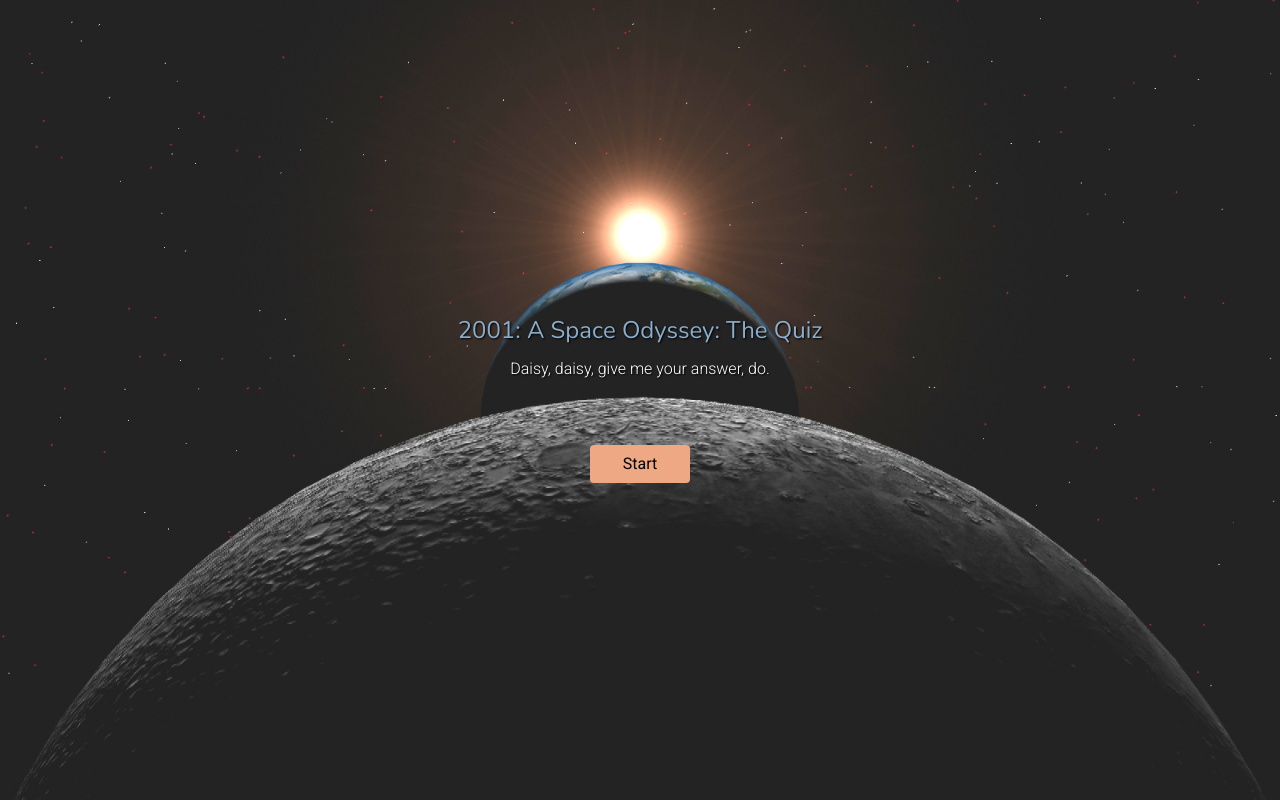
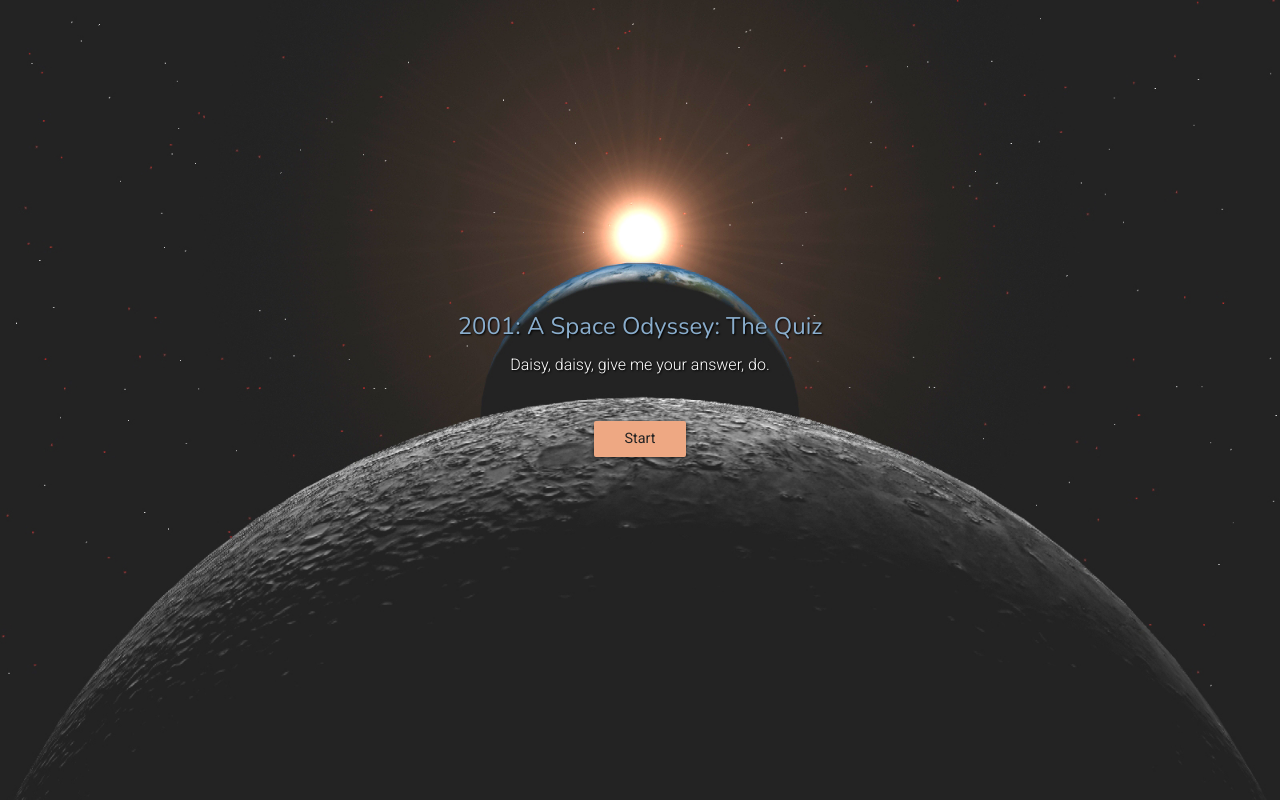
Before and after one commit to thinkful-ei-panda/quiz-app-matt-josh, a plain HTML site: page index.html in a window 1280 px wide. Drawn offline with nearby package versions, Linux system fonts and the light colour scheme.

Commit message:
updated button styles and added code commenting

```diff
--- a/app.css
+++ b/app.css
@@ -1,15 +1,7 @@
-/* Your styles should be mobile-first and responsive */
-
-/**
-  * If you are unclear on how to utilize a mobile-first, responsive technique to write your CSS, here is an example:
-  *
-  * https://github.com/andreacardybailey/responsive_example/blob/master/styles/responsive-base.css
-  *
-*/
-
+/* Google Fonts */
 @import url('https://fonts.googleapis.com/css2?family=Nunito:wght@200;400&family=Roboto:wght@300;400;500&display=swap');
 
-
+/* Main & Container Styles */
 main {
     font-family: 'Roboto', sans-serif;
     font-size: 1rem;
@@ -32,6 +24,7 @@ main {
     width: 100%;
 }
 
+/* Start & End Page Styles */
 .start, .end {
     background: url("https://thinkful-ei-panda.github.io/quiz-app-matt-josh/images/2001.jpg") center center / cover no-repeat;
     align-items: center;
@@ -42,6 +35,7 @@ main {
     width:100%
 }
 
+/* Header Font Styles */
 h1, h2, h3 {
     font-family: 'Nunito', sans-serif;
     font-weight: 400;
@@ -53,6 +47,7 @@ h1 {
     font-size: 1.5rem;
 }
 
+/* Flex Group & Item Styles */
 .group {
     display: flex;
     flex-direction: column;
@@ -79,24 +74,7 @@ h1 {
     text-align: left;
 }
 
-button {
-    border-radius: 4px;
-    border: 0px;
-    background-color: #EEA883;
-    width: 100px;
-    padding:10px 15px;
-    margin: 50px 0 0 0;
-}
-
-.button-center {
-    text-align: center;
-}
-
-button:hover {
-    background-color: #C08465;
-    cursor: pointer;
-  }
-
+/* Form & Button Styles */
 form {
     display: flex;
     flex-direction: column;
@@ -107,3 +85,71 @@ form {
 input[type=radio] {
     margin:10px;
 }
+
+.btn {
+    font-size: .9rem;
+
+    position: relative;
+
+    display: block;
+    margin: 30px auto;
+
+    overflow: hidden;
+
+    border-width: 0;
+    outline: none;
+    border-radius: 2px;
+    box-shadow: 0 1px 4px rgba(0, 0, 0, .6);
+
+    background-color: #EEA883;
+    color: #232323;
+
+    transition: background-color .3s;
+  }
+
+  .btn:hover, .btn:focus {
+    background-color: #C08465;
+  }
+
+  .btn > * {
+    position: relative;
+  }
+
+  .btn span {
+    display: block;
+    padding: 12px 24px;
+  }
+
+ .btn:before {
+    content: "";
+
+    position: absolute;
+    top: 50%;
+    left: 50%;
+
+    display: block;
+    width: 0;
+    padding: 0;
+
+    border-radius: 100%;
+
+    background-color: rgba(236, 240, 241, .3);
+
+    -webkit-transform: translate(-50%, -50%);
+    -moz-transform: translate(-50%, -50%);
+    -ms-transform: translate(-50%, -50%);
+    -o-transform: translate(-50%, -50%);
+    transform: translate(-50%, -50%);
+  }
+
+ .btn:active:before {
+    width: 120%;
+    padding-top: 120%;
+
+    transition: width .2s ease-out, padding-top .2s ease-out;
+  }
+
+[type=button], [type=reset], [type=submit], button {
+    -webkit-appearance: button;
+    padding: 10px 30px;
+}
--- a/app.js
+++ b/app.js
@@ -1,10 +1,8 @@
 /* eslint-disable quotes */
 /* eslint-disable strict */
-/**
- * Example store structure
- */
+
+// Data Store
 const store = {
-  // 5 or more questions are required
   questions: [
     {
       question: 'Who directed \'2001\': A Space Odyssey',
@@ -63,25 +61,10 @@ const store = {
   outOf: 0
 };
 
-/**
- *
- * Technical requirements:
- *
- * Your app should include a render() function, that regenerates the view each time the store is updated.
- * See your course material, consult your instructor, and reference the slides for more details.
- *
- * NO additional HTML elements should be added to the index.html file.
- *
- * You may add attributes (classes, ids, etc) to the existing HTML elements, or link stylesheets or additional scripts if necessary
- *
- * SEE BELOW FOR THE CATEGORIES OF THE TYPES OF FUNCTIONS YOU WILL BE CREATING 👇
- *
- */
 
 /********** TEMPLATE GENERATION FUNCTIONS **********/
 
-// These functions return HTML templates
-
+// This function returns the start page template
 function startPage() {
   return $('main').html(
     `<div class="container">
@@ -91,13 +74,15 @@ function startPage() {
                 <h1>2001: A Space Odyssey: The Quiz</h1>
                 <p> Daisy, daisy, give me your answer, do.</p>
               </div>
-              <div class="button-center">
-                <button id="startButton" type="submit">Start</button>
+              <div>
+                <button class="btn" id="startButton" type="submit">Start</button>
             </div>
         </div>
       </div>
     </div>`);
 }
+
+// This function returns the final score template
 function endPage() {
   return $('main').html(
     `<div class="container">
@@ -107,14 +92,16 @@ function endPage() {
             <h2>Final Score</h2>
             <p>${store.score} / ${store.outOf}</p>
         </div>
-        <div class="button-center">
-            <button id="js-restart">Restart</button>
+        <div>
+            <button class="btn" id="js-restart">Restart</button>
         </div>
         </div>
       </div>
     </div>`
   );
 }
+
+// This function returns the question page template
 function questionPage() {
   const question = store.questions[store.questionNumber].question;
   const answer1 = store.questions[store.questionNumber].answers[0];
@@ -142,8 +129,8 @@ function questionPage() {
                 <label for="answer3">${answer3}</label></span>
                 <span><input type="radio" id="${answer4}" name="answers" value="${answer4}" />
                 <label for="answer4">${answer4}</label></span>
-                <div class="button-center">
-                    <button id="js-button" type="submit">Submit</button>
+                <div>
+                    <button class="btn" id="js-button" type="submit">Submit</button>
                 </div>
             </form>
         </div>
@@ -151,6 +138,8 @@ function questionPage() {
     </div>`
   );
 }
+
+// This function returns the correct answer page template
 function correctAnswerPage() {
   const correct = store.questions[store.questionNumber].correctAnswer;
   return $('main').html(`<div class="container">
@@ -162,8 +151,8 @@ function correctAnswerPage() {
               <div class="item"><h2>Correct</h2><p>The correct answer was "${correct}".</p>
               </div>
               <form id="js-form">
-                <div class="button-center">
-                  <button id="js-next" type="submit">Next</button>
+                <div>
+                  <button class="btn" id="js-next" type="submit">Next</button>
                 </div>
               </form>
             </div>
@@ -171,6 +160,7 @@ function correctAnswerPage() {
   );
 }
 
+// This function returns the incorrect answer page template
 function wrongAnswerPage() {
   const correct = store.questions[store.questionNumber].correctAnswer;
 
@@ -183,8 +173,8 @@ function wrongAnswerPage() {
         </div>
         <div class="item"><h2>Human Error</h2><p>The correct answer was "${correct}.</p></div>
         <form id="js-form">
-          <div class="button-center">
-            <button id="js-next" type="submit">Next</button>
+          <div>
+            <button class="btn" id="js-next" type="submit">Next</button>
           </div>
         </form>
       </div>
@@ -192,33 +182,46 @@ function wrongAnswerPage() {
   );
 
 }
+
 /********** RENDER FUNCTION(S) **********/
 
-// This function conditionally replaces the contents of the <main> tag based on the state of the store
+// This function renders the start page
 function renderStartPage() {
   startPage();
 }
+
+// This function renders the final score page
 function renderEndPage() {
   endPage();
 }
+
+// This function renders the question page
 function renderQuestionPage() {
   questionPage();
   renderQuestionCount();
   renderScoreCount();
 }
+
+// This function renders the correct answer page
 function renderCorrectAnswerPage(){
   correctAnswerPage();
   renderQuestionCount();
   renderScoreCount();
 }
+
+// This function renders the incorrect answer page
 function renderWrongAnswerPage(){
   wrongAnswerPage();
   renderQuestionCount();
   renderScoreCount();
 }
+
+// This function renders the question count
 function renderQuestionCount() {
   return $('.question-count').html(`Question: ${store.questionNumber+1}/${store.questions.length}`);
 }
+
+// This function renders the score count
 function renderScoreCount() {
   return $('.score-count').html(
     `Score: ${store.score} / ${store.outOf}`
@@ -228,7 +231,7 @@ function renderScoreCount() {
 
 /********** EVENT HANDLER FUNCTIONS **********/
 
-// These functions handle events (submit, click, etc)
+// This function handles the start game event
 function startGame() {
   $('main').on('click', '#startButton', () => {
     event.preventDefault();
@@ -236,6 +239,7 @@ function startGame() {
   });
 }
 
+// This function handles the submit answer event
 function handleSubmitAnswer() {
   $('main').on('click', '#js-button', (event) => {
     event.preventDefault();
@@ -248,6 +252,7 @@ function handleSubmitAnswer() {
   });
 }
 
+// This function handles the 'next' button event
 const handleNextButton = () => {
   $('main').on('click', '#js-next', (event) => {
     event.preventDefault();
@@ -260,6 +265,7 @@ const handleNextButton = () => {
 
 };
 
+// This function handles the restart game event
 const handleRestartGame = () => {
   $('main').on('click', '#js-restart', (event) => {
     event.preventDefault();
@@ -270,6 +276,7 @@ const handleRestartGame = () => {
   });
 };
 
+// This function handles the check answer event
 function checkAnswer(selected) {
   const correctAnswer = store.questions[store.questionNumber].correctAnswer;
   if (selected === correctAnswer){
@@ -283,6 +290,7 @@ function checkAnswer(selected) {
   store.questionNumber++;
 }
 
+// This function is the master event handler
 function game() {
 
   renderStartPage();
```
